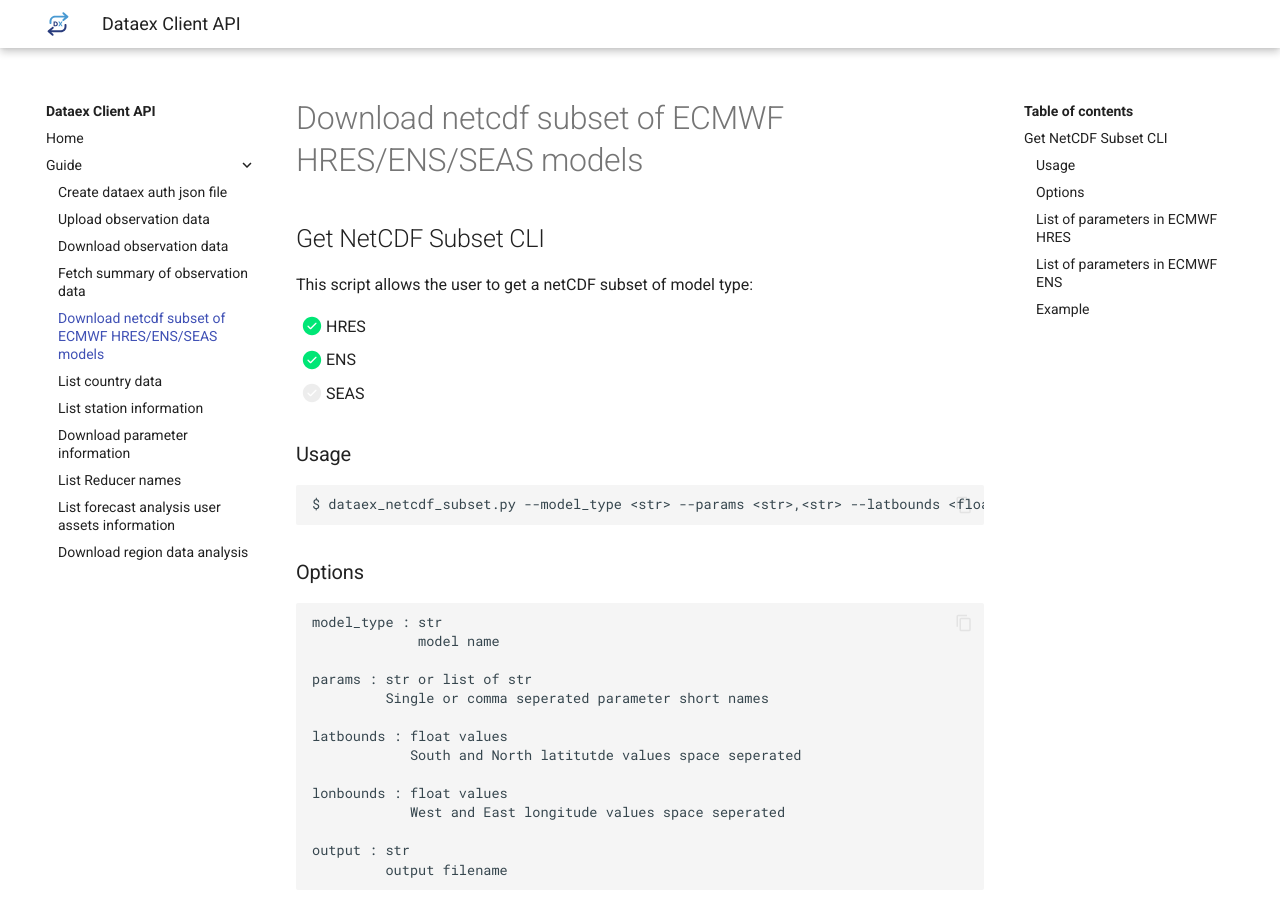
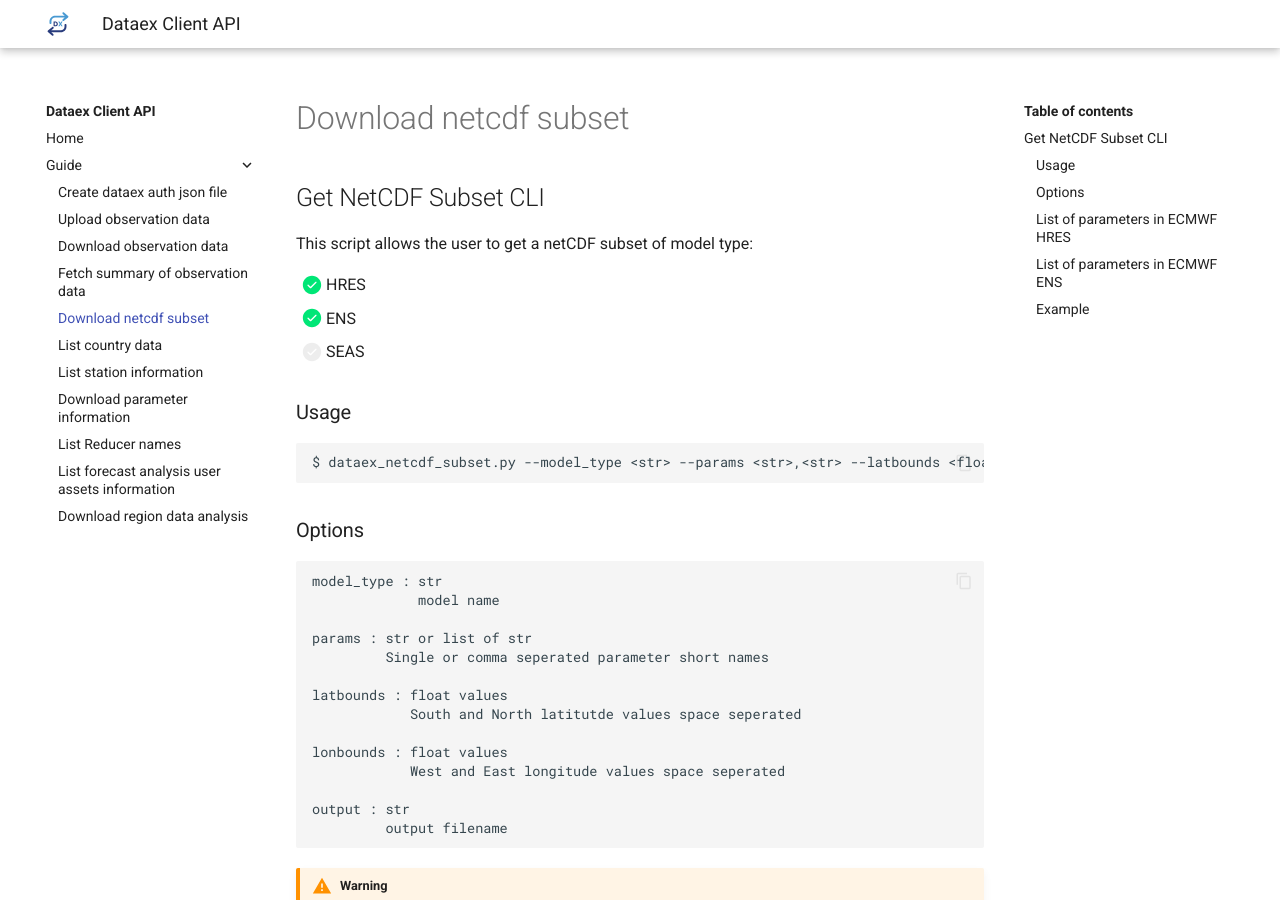
Before and after one commit to RIMESINT/dataex-client, an MkDocs documentation site: the page built from docs/user-guide/dataex_netcdf_subset.md, in a window 1280 px wide and 900 px high. Built offline with MkDocs 1.6.1 and Material for MkDocs 9.7.7, drawn with Linux system fonts in a browser that asks for light colours.

Commit message:
shortened title

```diff
--- a/mkdocs.yml
+++ b/mkdocs.yml
@@ -29,7 +29,7 @@
    - 'Upload observation data': 'user-guide/dataex_insert_obs_data.md'
    - 'Download observation data': 'user-guide/dataex_get_obs_data.md'
    - 'Fetch summary of observation data': 'user-guide/dataex_obs_data_summary.md'
-   - 'Download netcdf subset of ECMWF HRES/ENS/SEAS models': 'user-guide/dataex_netcdf_subset.md'
+   - 'Download netcdf subset': 'user-guide/dataex_netcdf_subset.md'
    - 'List country data': 'user-guide/dataex_list_country_info.md'
    - 'List station information': 'user-guide/dataex_obs_station_list.md'
    - 'Download parameter information': 'user-guide/dataex_obs_parameter_list.md'
```
